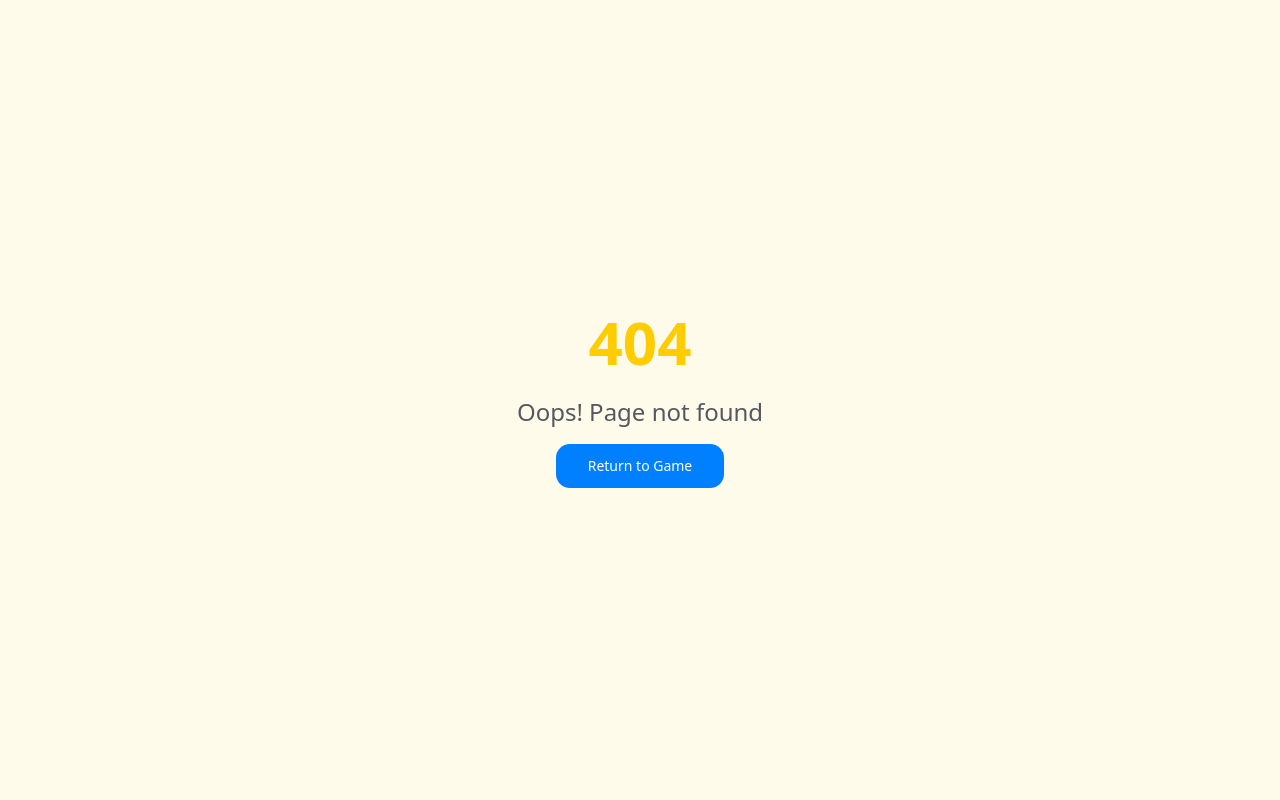
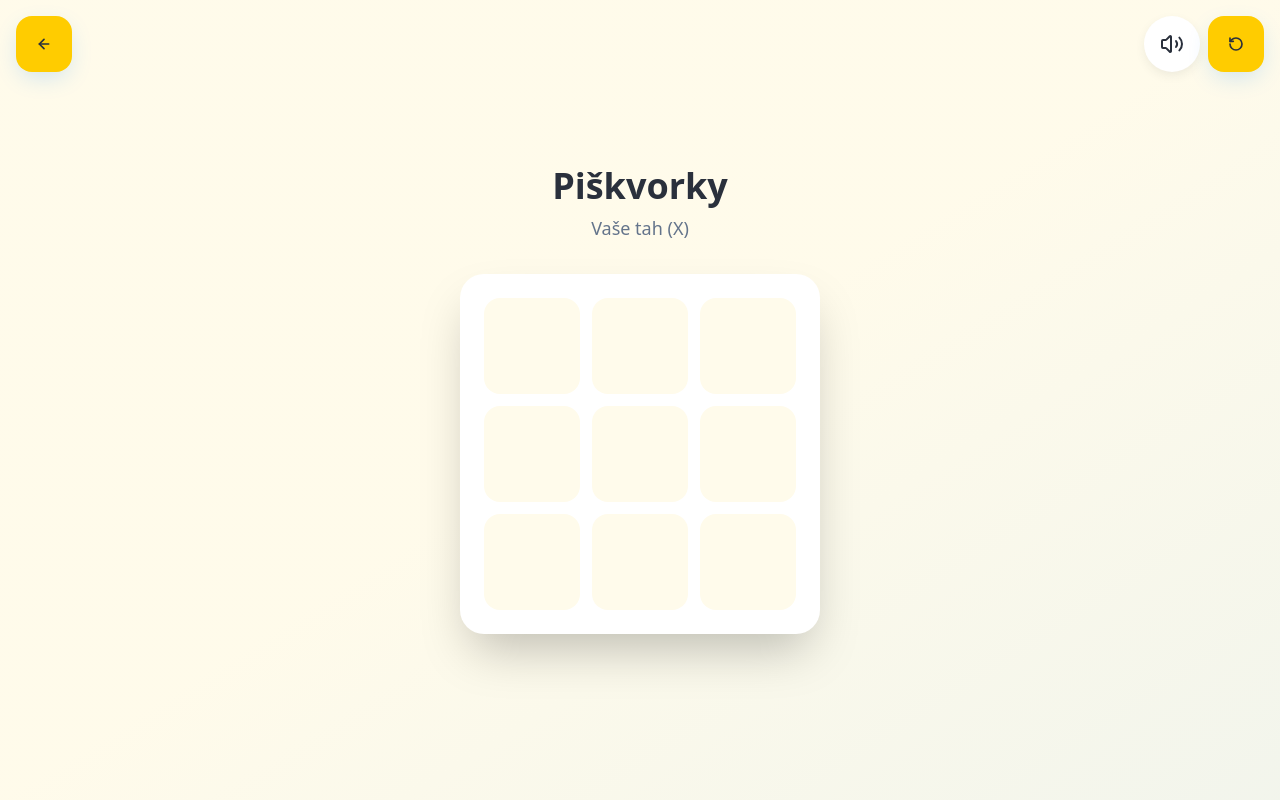
Before and after one commit to TomSlavkovsky/icon-counting-game, a React (Vite) app: page /icon-counting-game/game/tictactoe in a window 1280 px wide. Before the commit this address had no page. Built offline with nearby package versions, Linux system fonts and the light colour scheme; the HTML template or start-up script is replaced by a standard one.

Commit message:
Add Tic Tac Toe game

```diff
--- a/src/App.tsx
+++ b/src/App.tsx
@@ -9,6 +9,7 @@ import CompareGame from "./pages/CompareGame";
 import FillInGame from "./pages/FillInGame";
 import SkrtniGame from "./pages/SkrtniGame";
 import AdditionGame from "./pages/AdditionGame";
+import TicTacToe from "./pages/TicTacToe";
 import NotFound from "./pages/NotFound";
 
 const queryClient = new QueryClient();
@@ -26,6 +27,7 @@ const App = () => (
             <Route path="/game/fillin" element={<FillInGame />} />
             <Route path="/game/skrtni" element={<SkrtniGame />} />
             <Route path="/game/addition" element={<AdditionGame />} />
+            <Route path="/game/tictactoe" element={<TicTacToe />} />
             {/* ADD ALL CUSTOM ROUTES ABOVE THE CATCH-ALL "*" ROUTE */}
             <Route path="*" element={<NotFound />} />
           </Routes>
--- a/src/pages/Hub.tsx
+++ b/src/pages/Hub.tsx
@@ -4,7 +4,7 @@ import { Button } from '@/components/ui/button';
 import { SettingsDialog } from '@/components/settings/SettingsDialog';
 import { useState } from 'react';
 
-const games = [
+const mathGames = [
   {
     id: 'fill-in',
     title: 'Doplň',
@@ -47,6 +47,19 @@ const games = [
   },
 ];
 
+const playGames = [
+  {
+    id: 'tictactoe',
+    title: 'Piškvorky',
+    subtitle: 'Tic Tac Toe',
+    description: 'Play tic tac toe against the computer',
+    color: 'bg-green-500',
+    textColor: 'text-green-500',
+    path: '/game/tictactoe',
+    enabled: true,
+  },
+];
+
 const Hub = () => {
   const [settingsOpen, setSettingsOpen] = useState(false);
 
@@ -70,13 +83,52 @@ const Hub = () => {
         </div>
       </div>
 
-      {/* Game Grid */}
-      <div className="w-full max-w-6xl grid grid-cols-1 md:grid-cols-3 gap-6 md:gap-8">
-        {games.map((game, index) => (
+      {/* Math Games Grid */}
+      <div className="w-full max-w-6xl grid grid-cols-1 md:grid-cols-3 gap-6 md:gap-8 mb-16">
+        {mathGames.map((game, index) => (
           <div
             key={game.id}
             className="animate-slide-up"
             style={{ animationDelay: `${index * 0.1}s` }}
+          >
+            {game.enabled ? (
+              <Link to={game.path}>
+                <div className="bg-card rounded-3xl p-8 shadow-soft hover:shadow-playful transition-all duration-300 hover:scale-105 cursor-pointer border-4 border-transparent hover:border-current">
+                  <div className={`w-20 h-20 ${game.color} rounded-2xl mb-6 mx-auto`} />
+                  <h2 className={`text-2xl font-bold mb-2 ${game.textColor}`}>
+                    {game.title}
+                  </h2>
+                  <p className="text-lg text-muted-foreground mb-3">{game.subtitle}</p>
+                  <p className="text-foreground/70">{game.description}</p>
+                </div>
+              </Link>
+            ) : (
+              <div className="bg-card rounded-3xl p-8 shadow-soft border-4 border-dashed border-muted opacity-60">
+                <div className={`w-20 h-20 ${game.color} rounded-2xl mb-6 mx-auto opacity-50`} />
+                <h2 className={`text-2xl font-bold mb-2 ${game.textColor}`}>
+                  {game.title}
+                </h2>
+                <p className="text-lg text-muted-foreground mb-3">{game.subtitle}</p>
+                <p className="text-foreground/70">{game.description}</p>
+                <p className="text-sm text-muted-foreground mt-4 italic">Coming soon...</p>
+              </div>
+            )}
+          </div>
+        ))}
+      </div>
+
+      {/* Hry Section */}
+      <div className="w-full max-w-6xl mb-12">
+        <h2 className="text-3xl md:text-4xl font-bold text-primary mb-8">Hry</h2>
+      </div>
+
+      {/* Play Games Grid */}
+      <div className="w-full max-w-6xl grid grid-cols-1 md:grid-cols-3 gap-6 md:gap-8">
+        {playGames.map((game, index) => (
+          <div
+            key={game.id}
+            className="animate-slide-up"
+            style={{ animationDelay: `${(mathGames.length + index) * 0.1}s` }}
           >
             {game.enabled ? (
               <Link to={game.path}>
--- /dev/null
+++ b/src/pages/TicTacToe.tsx
@@ -0,0 +1,190 @@
+import { useState, useEffect } from 'react';
+import { GameHeader } from '@/components/game/GameHeader';
+import { Button } from '@/components/ui/button';
+import { useSettings } from '@/contexts/SettingsContext';
+import { SuccessAnimation } from '@/components/game/SuccessAnimation';
+
+type Player = 'X' | 'O' | null;
+type Board = Player[];
+
+const WINNING_COMBINATIONS = [
+  [0, 1, 2], [3, 4, 5], [6, 7, 8], // rows
+  [0, 3, 6], [1, 4, 7], [2, 5, 8], // columns
+  [0, 4, 8], [2, 4, 6] // diagonals
+];
+
+const TicTacToe = () => {
+  const { soundEnabled, setSoundEnabled } = useSettings();
+  const [board, setBoard] = useState<Board>(Array(9).fill(null));
+  const [isPlayerTurn, setIsPlayerTurn] = useState(true);
+  const [winner, setWinner] = useState<Player | 'draw' | null>(null);
+  const [score, setScore] = useState(0);
+  const [showSuccess, setShowSuccess] = useState(false);
+
+  const checkWinner = (currentBoard: Board): Player | 'draw' | null => {
+    for (const combo of WINNING_COMBINATIONS) {
+      const [a, b, c] = combo;
+      if (currentBoard[a] && currentBoard[a] === currentBoard[b] && currentBoard[a] === currentBoard[c]) {
+        return currentBoard[a];
+      }
+    }
+    if (currentBoard.every(cell => cell !== null)) {
+      return 'draw';
+    }
+    return null;
+  };
+
+  const getComputerMove = (currentBoard: Board): number => {
+    // Try to win
+    for (let i = 0; i < 9; i++) {
+      if (currentBoard[i] === null) {
+        const testBoard = [...currentBoard];
+        testBoard[i] = 'O';
+        if (checkWinner(testBoard) === 'O') return i;
+      }
+    }
+
+    // Block player from winning
+    for (let i = 0; i < 9; i++) {
+      if (currentBoard[i] === null) {
+        const testBoard = [...currentBoard];
+        testBoard[i] = 'X';
+        if (checkWinner(testBoard) === 'X') return i;
+      }
+    }
+
+    // Take center if available
+    if (currentBoard[4] === null) return 4;
+
+    // Take a corner
+    const corners = [0, 2, 6, 8];
+    const availableCorners = corners.filter(i => currentBoard[i] === null);
+    if (availableCorners.length > 0) {
+      return availableCorners[Math.floor(Math.random() * availableCorners.length)];
+    }
+
+    // Take any available space
+    const available = currentBoard.map((cell, i) => cell === null ? i : -1).filter(i => i !== -1);
+    return available[Math.floor(Math.random() * available.length)];
+  };
+
+  useEffect(() => {
+    if (!isPlayerTurn && winner === null) {
+      const timer = setTimeout(() => {
+        const move = getComputerMove(board);
+        const newBoard = [...board];
+        newBoard[move] = 'O';
+        setBoard(newBoard);
+
+        const gameWinner = checkWinner(newBoard);
+        if (gameWinner) {
+          setWinner(gameWinner);
+          if (gameWinner === 'X') {
+            setScore(s => s + 1);
+            setShowSuccess(true);
+            setTimeout(() => setShowSuccess(false), 2000);
+          }
+        } else {
+          setIsPlayerTurn(true);
+        }
+      }, 500);
+
+      return () => clearTimeout(timer);
+    }
+  }, [isPlayerTurn, winner, board]);
+
+  const handleCellClick = (index: number) => {
+    if (board[index] || winner || !isPlayerTurn) return;
+
+    const newBoard = [...board];
+    newBoard[index] = 'X';
+    setBoard(newBoard);
+
+    const gameWinner = checkWinner(newBoard);
+    if (gameWinner) {
+      setWinner(gameWinner);
+      if (gameWinner === 'X') {
+        setScore(s => s + 1);
+        setShowSuccess(true);
+        setTimeout(() => setShowSuccess(false), 2000);
+      }
+    } else {
+      setIsPlayerTurn(false);
+    }
+  };
+
+  const handleReset = () => {
+    setBoard(Array(9).fill(null));
+    setIsPlayerTurn(true);
+    setWinner(null);
+  };
+
+  const getCellColor = (cell: Player) => {
+    if (cell === 'X') return 'text-game-blue';
+    if (cell === 'O') return 'text-game-red';
+    return '';
+  };
+
+  return (
+    <div className="min-h-screen bg-gradient-to-br from-background via-background to-primary/5 relative overflow-hidden">
+      <GameHeader
+        score={score}
+        muted={!soundEnabled}
+        onToggleMute={() => setSoundEnabled(!soundEnabled)}
+        onReset={handleReset}
+      />
+
+      <SuccessAnimation show={showSuccess} showTada={true} />
+
+      <div className="container mx-auto px-4 pt-24 pb-8">
+        <div className="flex flex-col items-center justify-center min-h-[calc(100vh-12rem)]">
+          <div className="mb-8 text-center">
+            <h1 className="text-4xl font-bold mb-2">Piškvorky</h1>
+            <p className="text-lg text-muted-foreground">
+              {winner === 'X' && 'Vyhráli jste! 🎉'}
+              {winner === 'O' && 'Počítač vyhrál! 💻'}
+              {winner === 'draw' && 'Remíza! 🤝'}
+              {!winner && (isPlayerTurn ? 'Vaše tah (X)' : 'Tah počítače (O)...')}
+            </p>
+          </div>
+
+          <div className="grid grid-cols-3 gap-3 bg-card p-6 rounded-3xl shadow-2xl">
+            {board.map((cell, index) => (
+              <button
+                key={index}
+                onClick={() => handleCellClick(index)}
+                disabled={!isPlayerTurn || !!cell || !!winner}
+                className={`
+                  w-24 h-24
+                  bg-background
+                  rounded-2xl
+                  flex items-center justify-center
+                  text-6xl font-bold
+                  transition-all duration-200
+                  hover:scale-105 active:scale-95
+                  disabled:cursor-not-allowed
+                  ${getCellColor(cell)}
+                  ${!cell && isPlayerTurn && !winner ? 'hover:bg-accent' : ''}
+                `}
+                aria-label={`Cell ${index + 1}, ${cell || 'empty'}`}
+              >
+                {cell}
+              </button>
+            ))}
+          </div>
+
+          {winner && (
+            <Button
+              onClick={handleReset}
+              className="mt-8 h-14 px-8 bg-game-yellow hover:bg-game-yellow/90 text-foreground rounded-2xl shadow-playful text-lg font-semibold"
+            >
+              Nová hra
+            </Button>
+          )}
+        </div>
+      </div>
+    </div>
+  );
+};
+
+export default TicTacToe;
```
